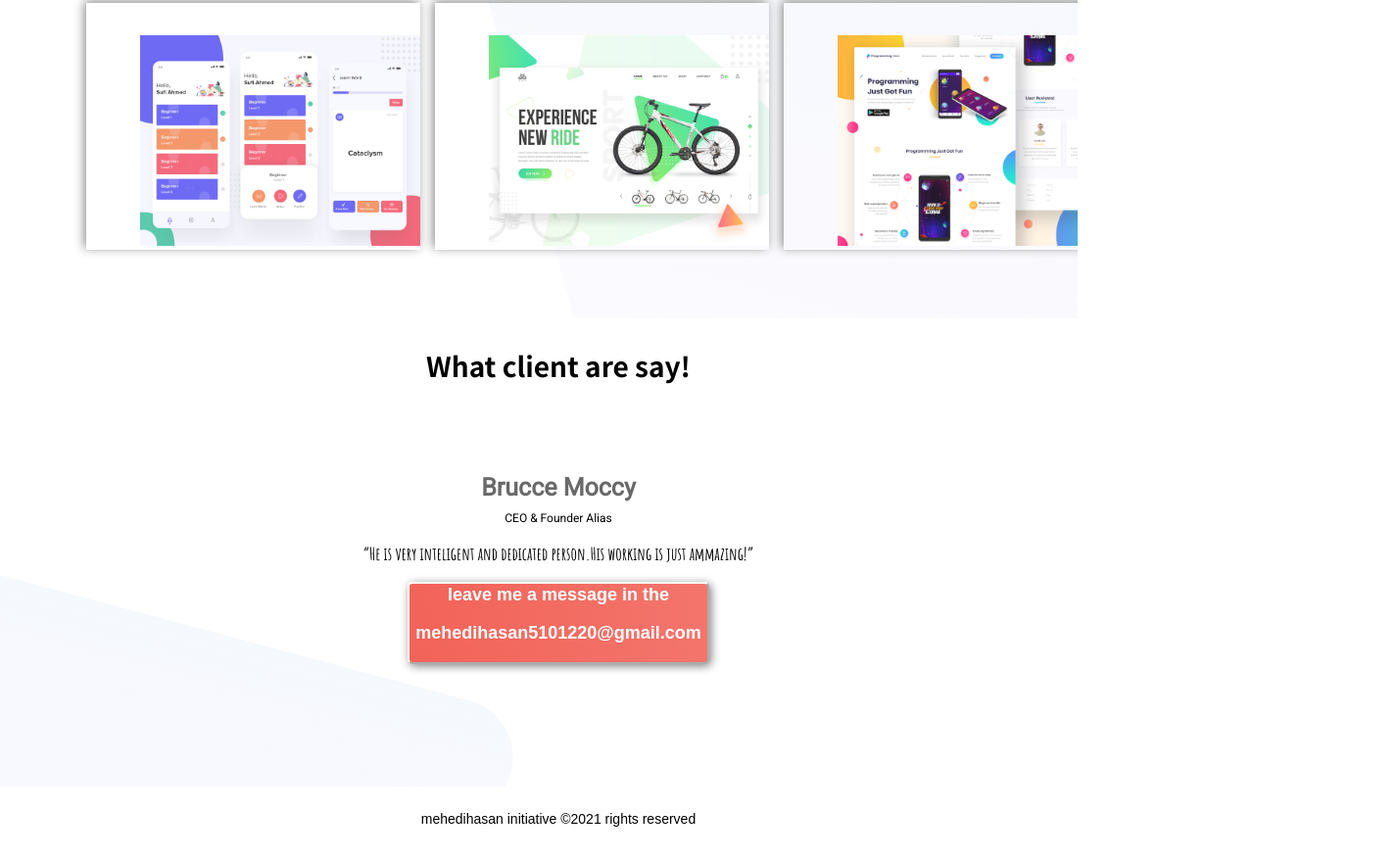
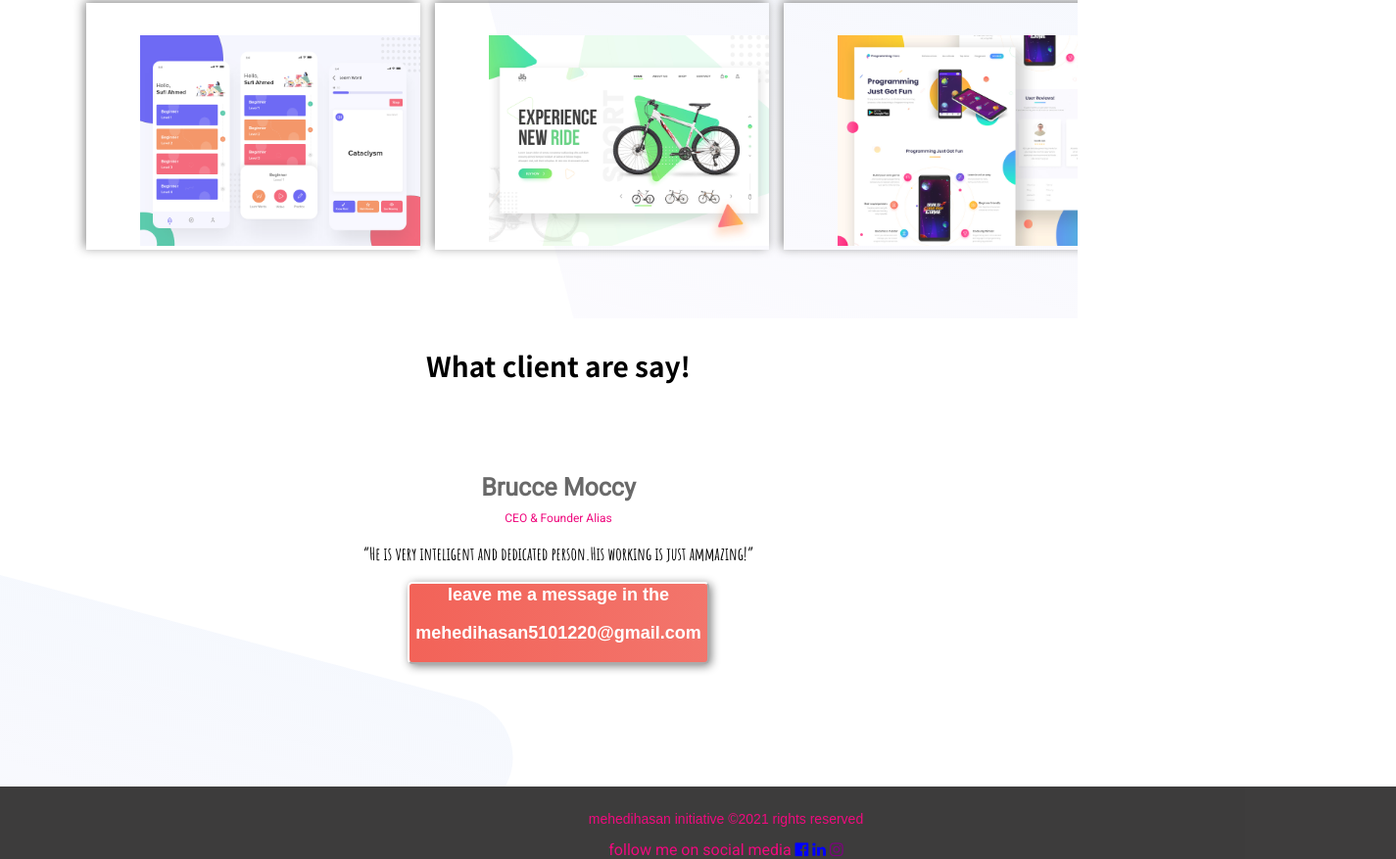
Before and after one commit to mehedi345/myPersonalSite, a plain HTML site: page index.html in a window 1280 px wide. Shown: the part 975-1852 px from the top of the page at 98% size, 1425 px wide, since content can reach past the window. Drawn offline with Linux system fonts and the light colour scheme.

Commit message:
working done with my website

```diff
--- a/index.html
+++ b/index.html
@@ -9,7 +9,7 @@
         href="https://fonts.googleapis.com/css2?family=Domine:wght@400;700&family=Noto+Sans+JP:wght@700&family=Open+Sans:ital,wght@0,400;0,600;0,700;1,400;1,600;1,700&family=Roboto&display=swap"
         rel="stylesheet">
     <link href="https://fonts.googleapis.com/css2?family=Amatic+SC:wght@700&display=swap" rel="stylesheet">
-
+    <link rel="stylesheet" href="https://stackpath.bootstrapcdn.com/font-awesome/4.7.0/css/font-awesome.min.css" integrity="sha384-wvfXpqpZZVQGK6TAh5PVlGOfQNHSoD2xbE+QkPxCAFlNEevoEH3Sl0sibVcOQVnN" crossorigin="anonymous">
     <link rel="stylesheet" href="style.css">
 </head>
 
@@ -59,8 +59,14 @@
         </div>
 
     </section>
-    <footer>
-        <p id="footer-section" class="client">mehedihasan initiative &copy;2021 rights reserved</p>
+    <footer id="footer-section" class="half-width">
+        <p id="footer-id" class="client">mehedihasan initiative &copy;2021 rights reserved</p>
+        <div class="client">
+            <span>follow me on social media</span>
+            <a href="#"><i class="fa fa-facebook-official" aria-hidden="true"></i></a>
+            <a href="#"><i class="fa fa-linkedin" aria-hidden="true"></i></a>
+            <a href="#"><i class="fa fa-instagram" aria-hidden="true"></i></a>
+        </div>
     </footer>
 </body>
 
--- a/style.css
+++ b/style.css
@@ -162,9 +162,29 @@ body{
     font-family: Arial, Helvetica, sans-serif;
     text-align: center;
 }
-#footer-section{
+#footer-id{
     color:black;
     font-size: 14px;
     margin-top: 25px;
     font-family: 'Nanum Gothic', sans-serif;
+    color: #ef0a7e;
+    text-align: center;
 }
+#footer-section{
+    width: 120%;
+    color: #ef0a7e;
+    background-color: rgba(47, 46, 46, 0.93);
+    margin-left: 0px;
+}
+.client span{
+    color: #ef0a7e;
+}
+.client .fa-facebook-official {
+    color:blue;
+}
+.client .fa-linkedin{
+    color:blue;
+}
+.client .fa-instagram{
+    color:purple;
+}
```
